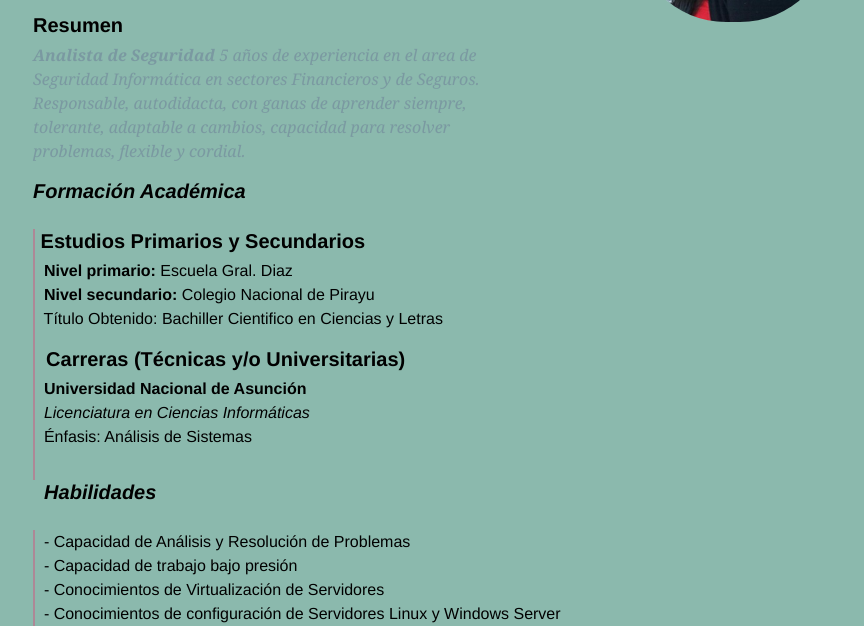
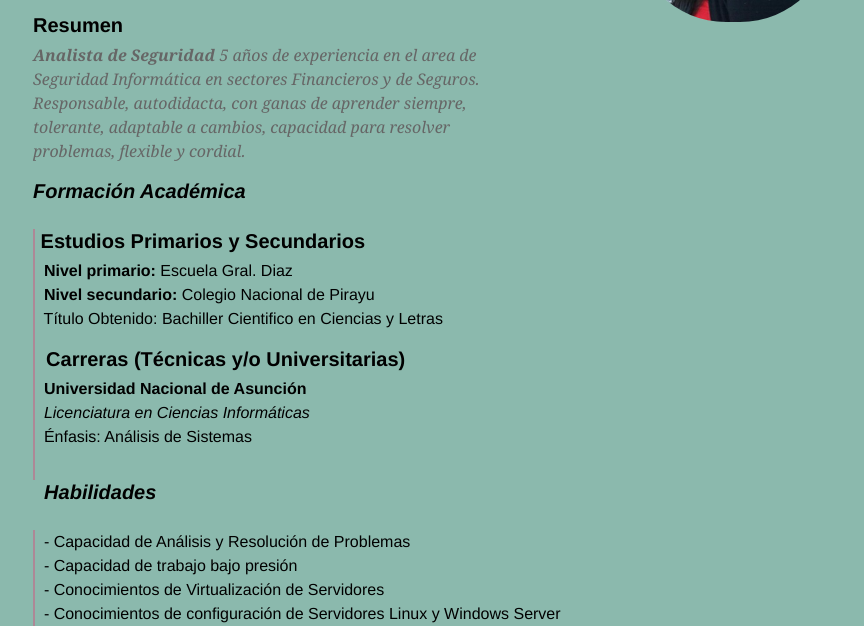
Before and after one commit to lizamedina/lizamedina, a plain HTML site: page index.html in a window 1280 px wide. Shown: the part 174-800 px from the top of the page, without its empty margins (207-1071 px from the left). Drawn offline with Linux system fonts and the light colour scheme.

Commit message:
Update estilo.css

```diff
--- a/estilo.css
+++ b/estilo.css
@@ -76,7 +76,7 @@ ul {
 #objective p {
     font-family: Georgia, Serif, serif;
     font-style: italic;
-    color: rgba(108, 123, 150, 0.514);
+    color: #666;
 }
 
 dt {
```
